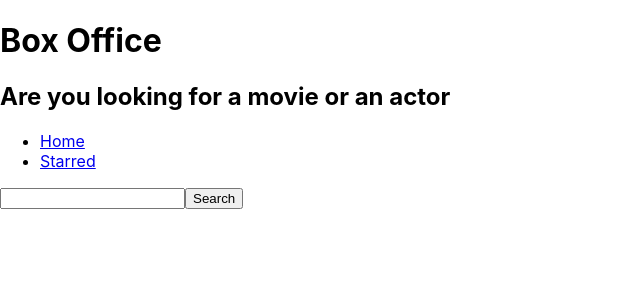
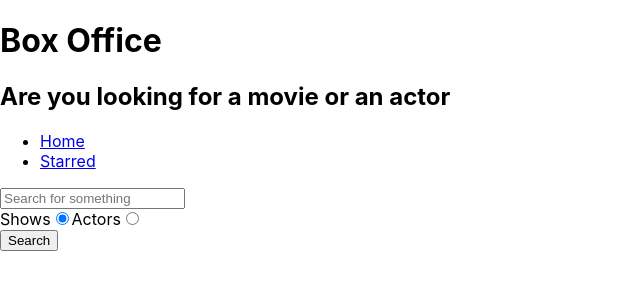
Before and after one commit to AzureMichael/box-office, a React (Create React App) app: page / in a window 1280 px wide. Shown: the top 300 px of the page, without its empty margins (0-640 px from the left). Built offline with nearby package versions, Linux system fonts and the light colour scheme; the HTML template or start-up script is replaced by a standard one.

Commit message:
Added actor search and refactored search function

```diff
--- a/src/components/routes/Home.js
+++ b/src/components/routes/Home.js
@@ -6,13 +6,16 @@
 const Home = () => {
     const [input, setInput] = useState('');
     const [results, setResults] = useState(null);
+    const [searchOption, setSearchOption] = useState('shows');
+
+    const isShowsSearch = searchOption === 'shows';
 
     const onInputChange = (event) => {
         setInput(event.target.value)
     }
 
     const onSearch = () => {
-        apiGet(`/search/shows?q=${input}`)
+        apiGet(`/search/${searchOption}?q=${input}`)
          .then(results => setResults(results));
     }
 
@@ -28,13 +31,21 @@
         }
 
         if(results && results.length > 0){
-            return (
-                <div>
-                    {results.map(item => <div key={item.show.id}>{item.show.name}</div>)}
+            return results[0].show ? results.map(item => (
+                <div key={item.show.id}>
+                    {item.show.name}
                 </div>
-            );
+            )) : results.map(item =>(
+                <div key={item.person.id}>
+                    {item.person.name}
+                </div>
+            ));
         }
 
+    }
+
+    const onRadioChange = (event) => {
+        setSearchOption(event.target.value)
     }
 
     return (
@@ -44,7 +55,33 @@
                 onChange={onInputChange}
                 onKeyDown={onKeyDown}
                 value={input}
+                placeholder='Search for something'
             />
+
+            <div>
+                <label htmlFor='shows-search'>
+                    Shows
+                    <input
+                        id='shows-search'
+                        type = 'radio'
+                        value='shows'
+                        checked={isShowsSearch}
+                        onChange={onRadioChange}
+                    />
+                </label>
+
+                <label htmlFor='actors-search'>
+                    Actors
+                    <input
+                        id='actors-search'
+                        type = 'radio'
+                        value='people'
+                        checked = {!isShowsSearch}
+                        onChange={onRadioChange}
+                    />
+                </label>
+            </div>
+
             <button type='button' onClick={onSearch}>
                 Search
             </button>
```
